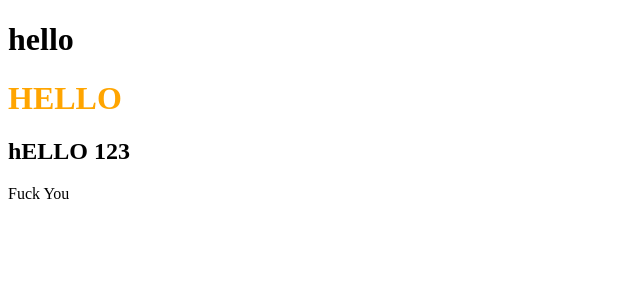
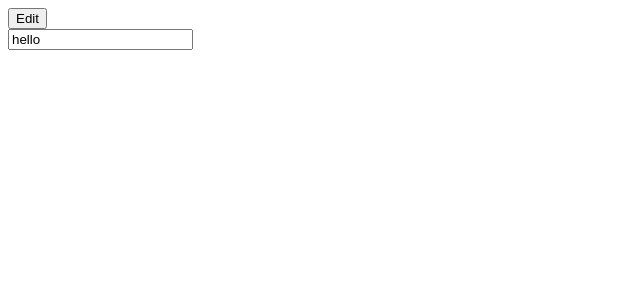
Before and after one commit to chunwookJoo/Vue_tutorial, a Vue app: page / in a window 1280 px wide. Shown: the top 300 px of the page, without its empty margins (0-640 px from the left). Built offline with nearby package versions, Linux system fonts and the light colour scheme.

Commit message:
Refs 사용

```diff
--- a/src/App.vue
+++ b/src/App.vue
@@ -1,28 +1,34 @@
 <template>
-  <h1 @click="slotName = 'fuckyou'">
-    {{ msg }}
-  </h1>
-  <Hello>
-    <template #default="{hello}">
-      <h2>hELLO {{ hello }}</h2>
-    </template>
-    <template #[slotName]="{hello}">
-      <h2>hELLO Bitch {{ helllo }}</h2>
-    </template>
-  </Hello>
+  <div v-if="!isEdit">
+    <button @click="onEdit">
+      Edit
+    </button>
+  </div>
+  <div>
+    <input
+      ref="editor"
+      v-model="msg"
+      type="text"
+      @keyup.enter="isEdit=false" />
+  </div>
 </template>
 
 <script>
 import Hello from "~/components/Hello"
 export default {
-  components: {
-    Hello,
-  },
   data() {
     return {
-			msg:"hello",
-			slotName:"xyz"
+			isEdit:false,
+			msg:"hello"
     }
   },
+	methods:{
+		onEdit() {
+			this.isEdit = true
+			this.$nextTick(() => {
+				this.$refs.editor.focus()
+			})
+		}
+	}
 }
 </script>
--- a/src/components/Hello.vue
+++ b/src/components/Hello.vue
@@ -1,24 +1,8 @@
 <template>
-  <h1>HELLO</h1>
-  <slot :hello="123"></slot>
-  <slot name="fuckyou">
-    Fuck You
-  </slot>
+  <h1 ref="hello">
+    HELLO
+  </h1>
 </template>
-
-<script>
-export default {
-	props:{
-		updateMsg:{
-			type:String,
-			default:""
-		},
-	},
-	emits:{
-		click:null,
-	}
-}
-</script>
 
 <style scoped lang="scss">
 $color: orange;
--- /dev/null
+++ b/src/components/World.vue
@@ -0,0 +1,11 @@
+<template>
+  <h1>World!</h1>
+</template>
+
+<script>
+	export default {
+		created() {
+		console.log("world")
+		}
+	}
+</script>
--- a/src/main.js
+++ b/src/main.js
@@ -1,4 +1,7 @@
 import { createApp } from "vue"
 import App from "./App.vue"
+import World from "~/components/World"
 
-createApp(App).mount("#app")
+const app = createApp(App)
+app.component('World', World)
+app.mount("#app")
```
Also changed, not shown: src/components/Btn.vue (deleted, +0 -15 lines).
